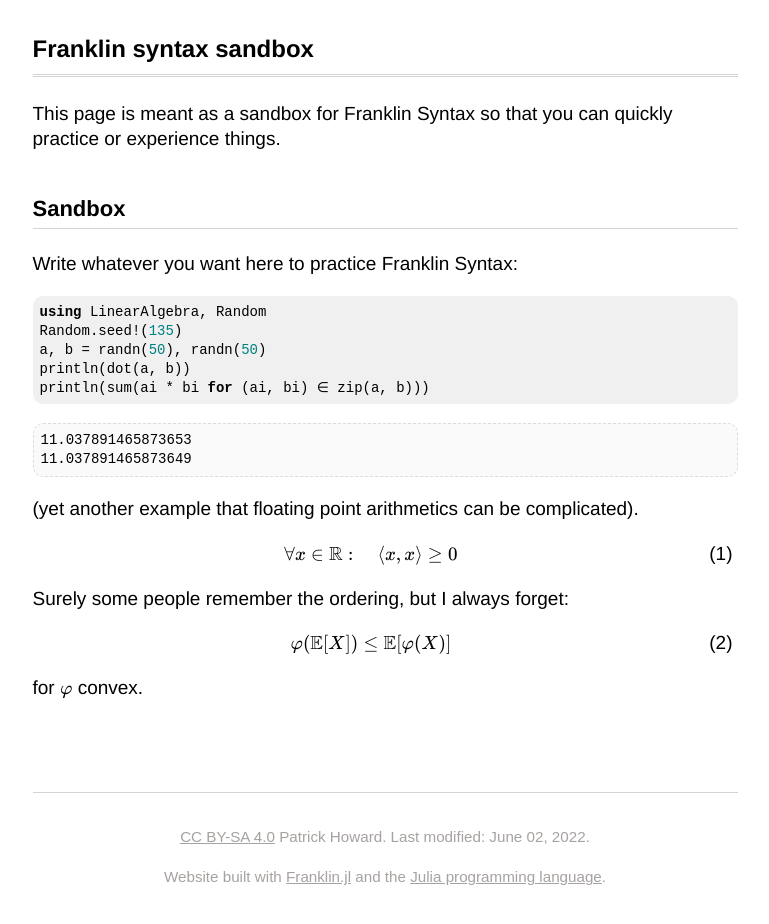
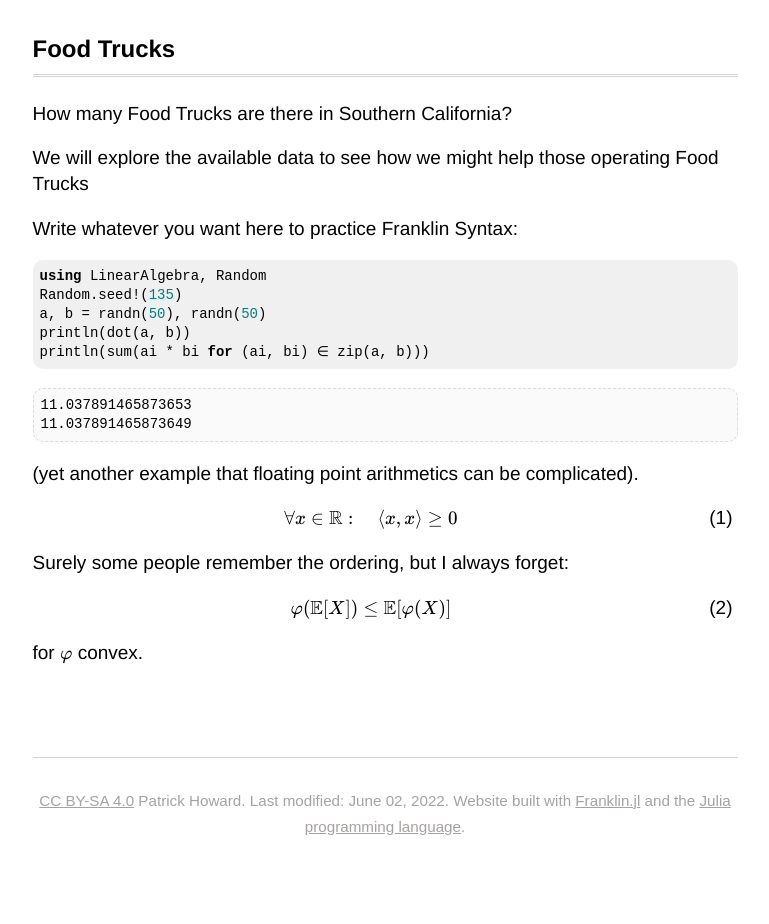
Before and after one commit to patrickhoward-data/Max-Effort, a plain HTML site: page __site/index.html in a window 1280 px wide. Shown: the whole page, without its empty margins (255-1024 px from the left). After the commit the page ends 900 px from the top, so only its background shows below. Drawn offline with Linux system fonts and the light colour scheme.

```diff
--- a/__site/index.html
+++ b/__site/index.html
@@ -8,14 +8,14 @@
    <link rel="stylesheet" href="/libs/highlight/github.min.css">
 
   <link rel="stylesheet" href="/css/franklin.css">
-   <title>Franklin Sandbox</title>
+   <title>Food Trucks</title>
 </head>
 <body>
 
 <!-- Content appended here -->
-<div class="franklin-content"><h1 id="franklin_syntax_sandbox"><a href="#franklin_syntax_sandbox" class="header-anchor">Franklin syntax sandbox</a></h1>
-<p>This page is meant as a sandbox for Franklin Syntax so that you can quickly practice or experience things.</p>
-<h2 id="sandbox"><a href="#sandbox" class="header-anchor">Sandbox</a></h2>
+<div class="franklin-content"><h1 id="food_trucks"><a href="#food_trucks" class="header-anchor">Food Trucks</a></h1>
+<p>How many Food Trucks are there in Southern California?</p>
+<p>We will explore the available data to see how we might help those operating Food Trucks</p>
 <p>Write whatever you want here to practice Franklin Syntax:</p>
 <pre><code class="language-julia">using LinearAlgebra, Random
 Random.seed&#33;&#40;135&#41;
@@ -32,7 +32,7 @@
 <p>for \(\varphi\) convex.</p>
 <div class="page-foot">
     <a href="http://creativecommons.org/licenses/by-sa/4.0/">CC BY-SA 4.0</a> Patrick Howard. Last modified: June 02, 2022.
-    <p>Website built with <a href="https://github.com/tlienart/Franklin.jl">Franklin.jl</a> and the <a href="https://julialang.org">Julia programming language</a>.</p>
+    Website built with <a href="https://github.com/tlienart/Franklin.jl">Franklin.jl</a> and the <a href="https://julialang.org">Julia programming language</a>.
 </div>
 </div><!-- CONTENT ENDS HERE -->
 
```
Also changed, not shown: 1 other file.
